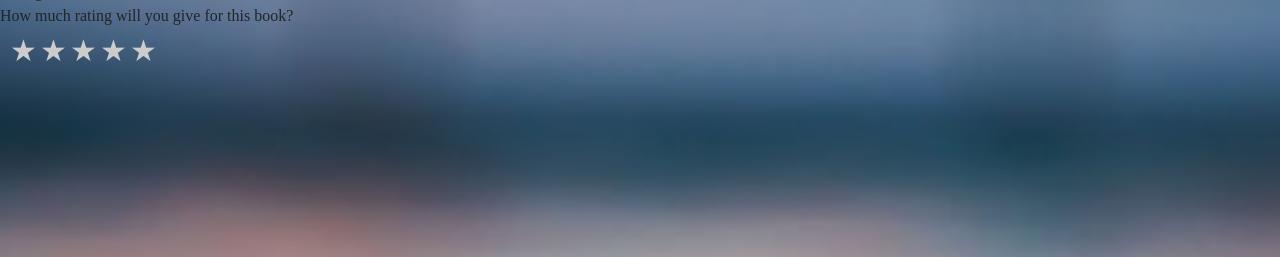
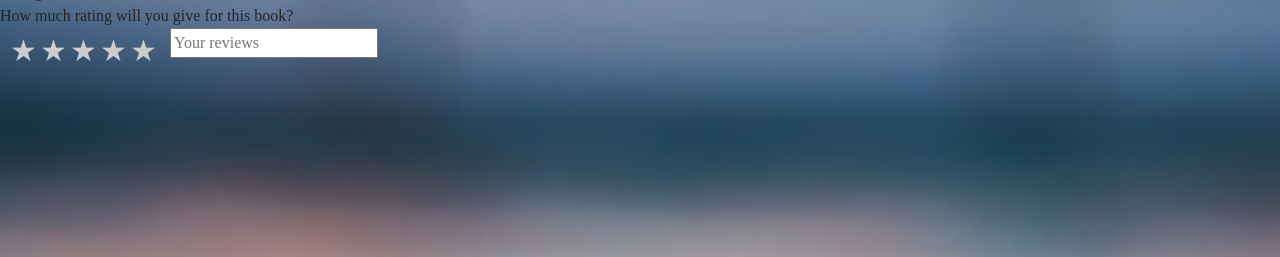
Before and after one commit to ayush7garg/project1, a Flask app: template templates/book.html in a window 1280 px wide. Shown: the part 506-763 px from the top of the page. Run offline with Flask 2, Linux system fonts and the light colour scheme; the template is opened without the code that fills it, so the values that code supplies are empty; some libraries are stand-ins or nearby versions.

Commit message:
Update book.html

```diff
--- a/templates/book.html
+++ b/templates/book.html
@@ -42,6 +42,9 @@
           <label for="star1" title="text">1 star</label>
         </div>
       </div>
+      <div class="reviews">
+        <input placeholder="Your reviews"/>
+      </div>
     </form>
   </section>
   <!-- </td> -->
```
